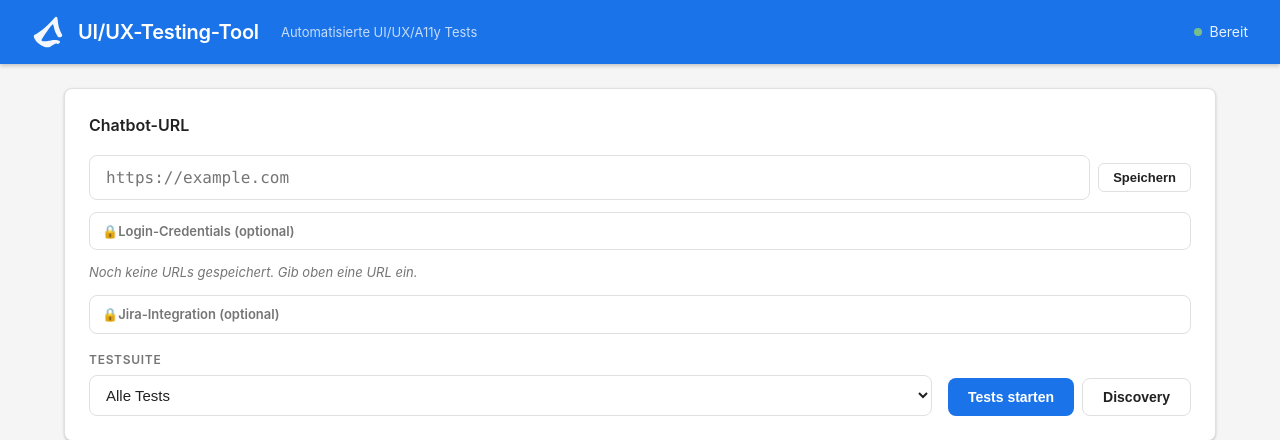
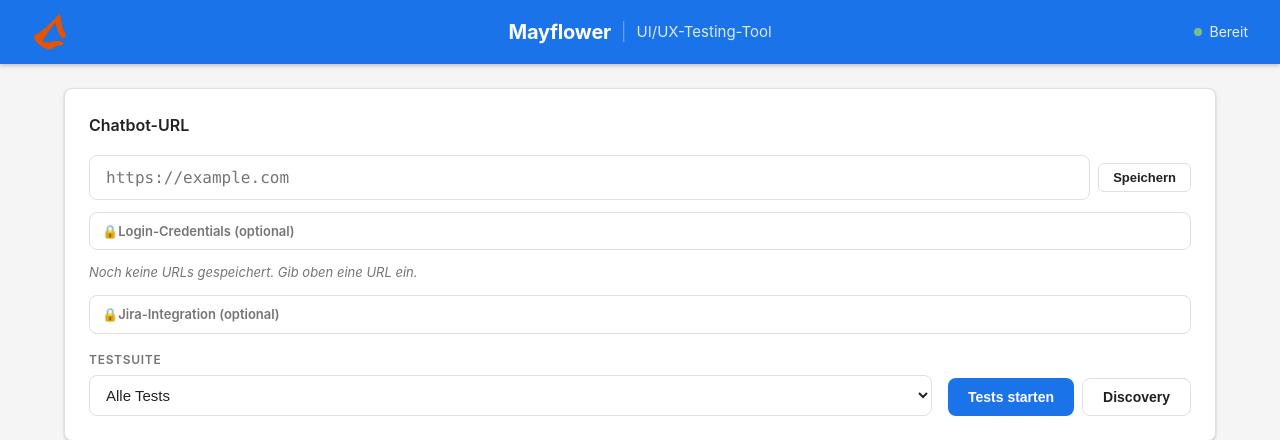
Before and after one commit to mayflower/UI-Testing-Tool, a Flask app: page / in a window 1280 px wide. Shown: the top 440 px of the page. Run offline with Flask 3, Linux system fonts and the light colour scheme; data that the repository does not hold is empty.

Commit message:
feat: Header-Layout ueberarbeitet (Logo orange links, Mayflower mittig)
- Logo oben links ohne Filter (Orange bleibt erhalten)
- 3-Spalten-Grid: Logo | Mayflower | UI/UX-Testing-Tool | Status
- Markenname Mayflower zentriert, App-Name als Subtitle daneben

Co-Authored-By: Claude Opus 4.6 <noreply@anthropic.com>

```diff
--- a/static/css/style.css
+++ b/static/css/style.css
@@ -39,35 +39,46 @@ header {
     color: white;
     padding: 0 2rem;
     height: 64px;
-    display: flex;
-    justify-content: space-between;
+    display: grid;
+    grid-template-columns: 1fr auto 1fr;
     align-items: center;
     box-shadow: 0 2px 4px rgba(0,0,0,0.2);
 }
 
-.header-content {
+.header-left {
     display: flex;
     align-items: center;
-    gap: 0.875rem;
 }
 
 .header-logo {
-    height: 32px;
-    width: 32px;
-    filter: brightness(0) invert(1);
-    opacity: 0.95;
+    height: 36px;
+    width: 36px;
+    /* Orange behalten – kein Filter */
 }
 
-header h1 {
+.header-center {
+    display: flex;
+    align-items: center;
+    gap: 0.625rem;
+    justify-content: center;
+}
+
+.header-brand {
     font-size: 1.25rem;
-    font-weight: 600;
+    font-weight: 700;
     letter-spacing: -0.01em;
 }
 
-.subtitle {
-    font-size: 0.8125rem;
-    opacity: 0.75;
-    margin-left: 0.5rem;
+.header-divider {
+    opacity: 0.4;
+    font-weight: 300;
+    font-size: 1.1rem;
+}
+
+.header-app {
+    font-size: 0.9375rem;
+    font-weight: 400;
+    opacity: 0.85;
 }
 
 .header-status {
@@ -76,6 +87,7 @@ header h1 {
     gap: 0.5rem;
     font-size: 0.875rem;
     opacity: 0.9;
+    justify-content: flex-end;
 }
 
 .status-dot {
--- a/templates/web/index.html
+++ b/templates/web/index.html
@@ -8,10 +8,13 @@
 </head>
 <body>
     <header>
-        <div class="header-content">
+        <div class="header-left">
             <img src="/static/img/mayflower-logo.svg" alt="Mayflower" class="header-logo">
-            <h1>UI/UX-Testing-Tool</h1>
-            <p class="subtitle">Automatisierte UI/UX/A11y Tests</p>
+        </div>
+        <div class="header-center">
+            <span class="header-brand">Mayflower</span>
+            <span class="header-divider">|</span>
+            <span class="header-app">UI/UX-Testing-Tool</span>
         </div>
         <div class="header-status" id="connectionStatus">
             <span class="status-dot"></span> Bereit
```
